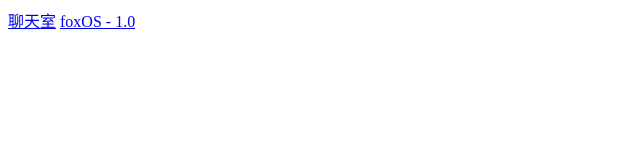
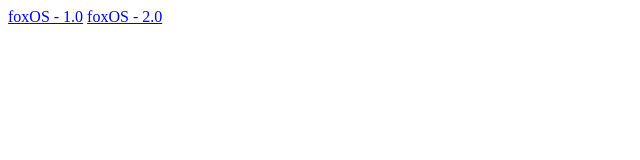
Before and after one commit to fanghuangxu/foxOS, a plain HTML site: page index.html in a window 1280 px wide. Shown: the whole page, without its empty margins (0-640 px from the left). Drawn offline with Linux system fonts and the light colour scheme.

Commit message:
Update index.html

```diff
--- a/index.html
+++ b/index.html
@@ -5,7 +5,7 @@
     <title>foxOS</title>
 </head>
 <body>
-    <a href="chat.html">聊天室</a>
     <a href="foxOS - v0.0.1 - x86.html">foxOS - 1.0</a>
+    <a href="foxOS - v0.0.2 - x86.html">foxOS - 2.0</a>
 </body>
 </html>
```
